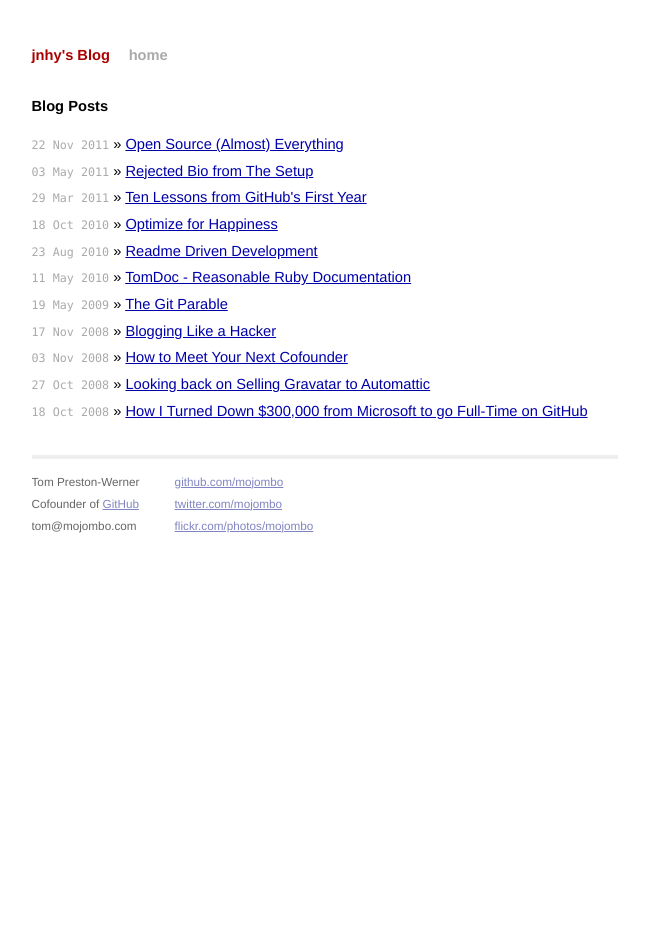
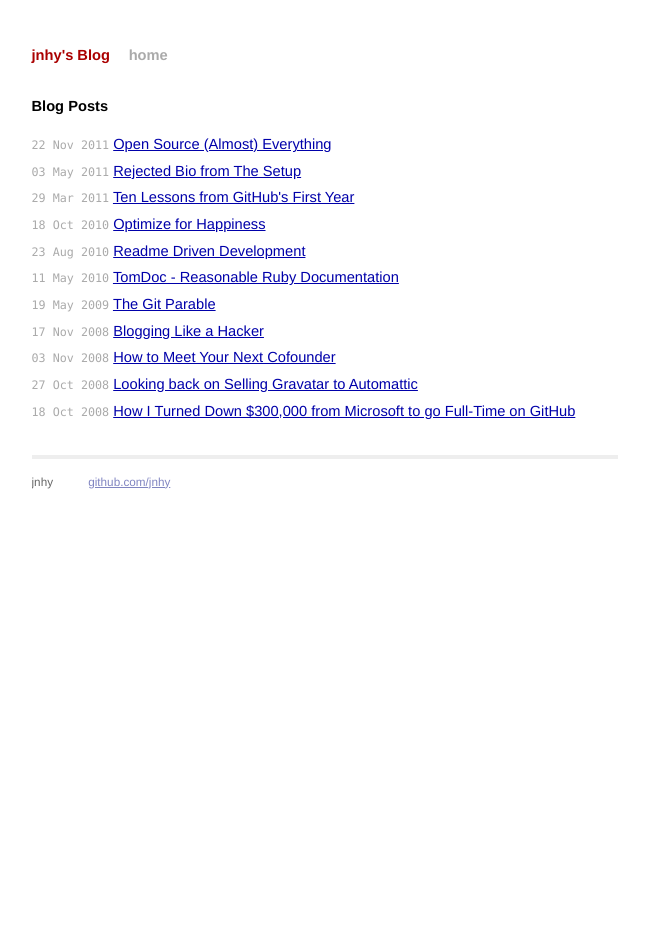
Before and after one commit to jnhy/jnhy.github.io, a Jekyll site: the page built from index.html, in a window 1280 px wide. Shown: the whole page, without its empty margins (315-964 px from the left). Built offline with Jekyll 4.4.1, drawn with Linux system fonts in a browser that asks for light colours; Markdown is read by kramdown in place of the engine named in the settings.

Commit message:
修改html

```diff
--- a/_layouts/default.html
+++ b/_layouts/default.html
@@ -35,16 +35,12 @@ var WRInitTime=(new Date()).getTime();
   <div class="footer">
     <div class="contact">
       <p>
-        Tom Preston-Werner<br />
-        Cofounder of <a href="http://github.com/">GitHub</a><br />
-        tom@mojombo.com
+        jnhy
       </p>
     </div>
     <div class="contact">
       <p>
-        <a href="http://github.com/mojombo/">github.com/mojombo</a><br />
-        <a href="http://twitter.com/mojombo/">twitter.com/mojombo</a><br />
-        <a href="http://flickr.com/photos/mojombo/">flickr.com/photos/mojombo</a>
+        <a href="http://github.com/jnhy/">github.com/jnhy</a>
       </p>
     </div>
 
--- a/_layouts/post.html
+++ b/_layouts/post.html
@@ -9,7 +9,7 @@ layout: default
   <h2>Related Posts</h2>
   <ul class="posts">
     {% for post in site.related_posts limit:3 %}
-      <li><span>{{ post.date | date_to_string }}</span> &raquo; <a href="{{ post.url }}">{{ post.title }}</a></li>
+      <li><span>{{ post.date | date_to_string }}</span> <a href="{{ post.url }}">{{ post.title }}</a></li>
     {% endfor %}
   </ul>
 </div>
--- a/index.html
+++ b/index.html
@@ -7,7 +7,7 @@ title: jnhy
   <h1>Blog Posts</h1>
   <ul class="posts">
     {% for post in site.posts %}
-      <li><span>{{ post.date | date_to_string }}</span> &raquo; <a href="{{ post.url }}">{{ post.title }}</a></li>
+      <li><span>{{ post.date | date_to_string }}</span> <a href="{{ post.url }}">{{ post.title }}</a></li>
     {% endfor %}
   </ul>
 
```
Also changed, not shown: atom.xml (+8 -8 lines).
